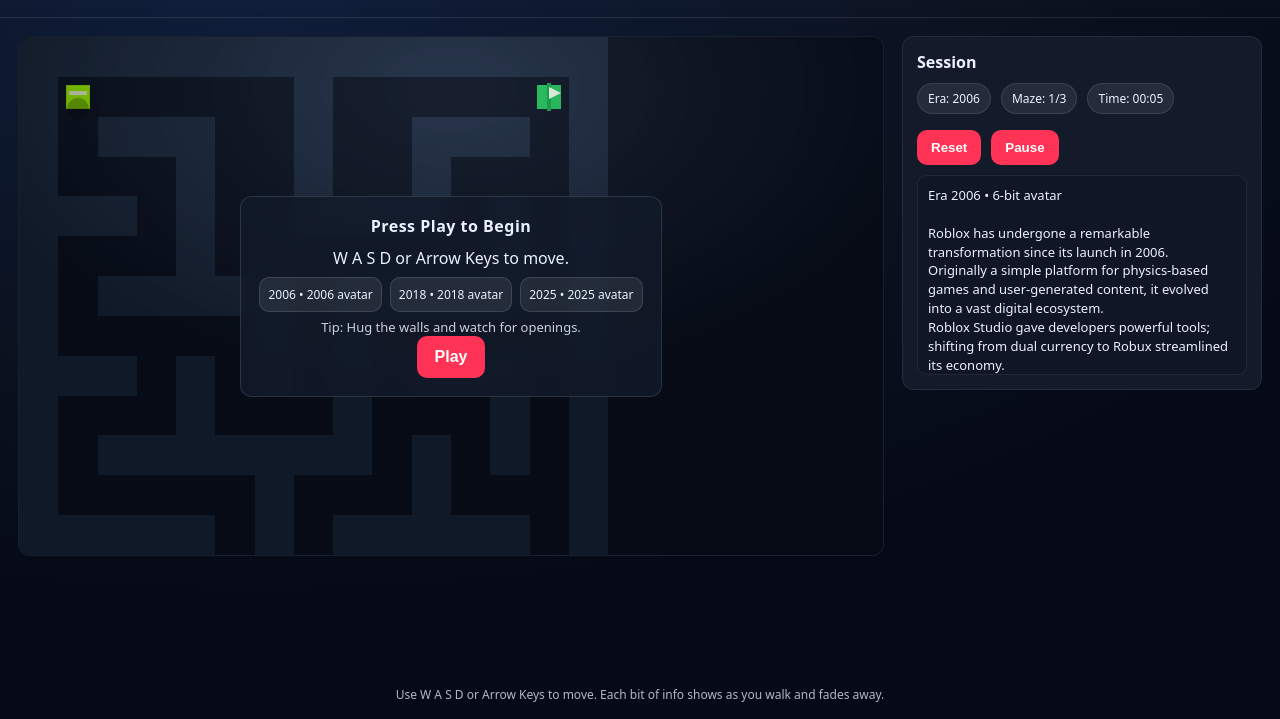
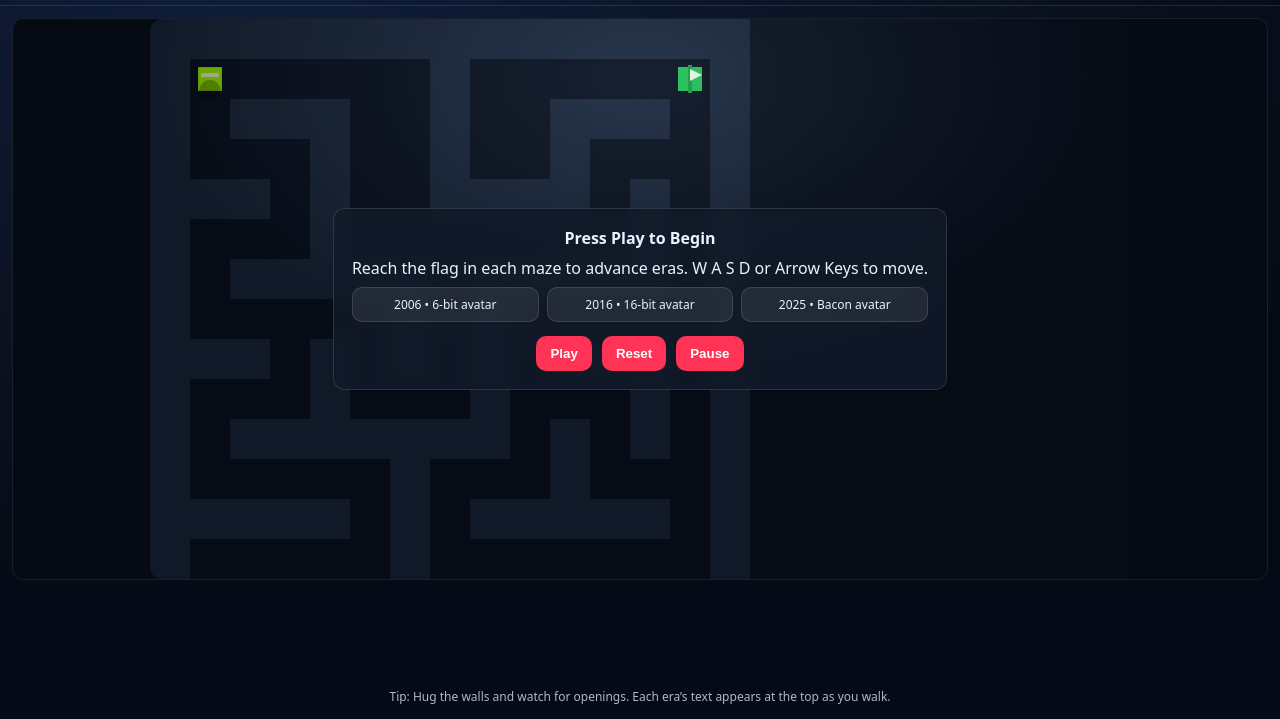
Before and after one commit to solarbeam1124-eng/Websiteeeifjiejfioejifo, a plain HTML site: page index.html in a window 1280 px wide. Shown: the part 81-800 px from the top of the page. Drawn offline with Linux system fonts and the light colour scheme.

Commit message:
Update index.html

```diff
--- a/index.html
+++ b/index.html
@@ -2,15 +2,12 @@
 <html lang="en">
 <head>
   <meta charset="UTF-8" />
-  <title>My roblox pip: how has roblox changed throughout the years</title>
+  <title>Roblox Evolution Maze</title>
   <meta name="viewport" content="width=device-width, initial-scale=1" />
   <style>
     :root {
       --bg: #0b1220;
-      --accent: #ff3355;
       --text: #eaf2ff;
-      --panel: #131a2a;
-      --panel2: #0f1626;
       --btn: #ff3355;
       --btnText: #ffffff;
     }
@@ -20,103 +17,36 @@
       font-family: system-ui, -apple-system, Segoe UI, Roboto, Arial, sans-serif;
       background: radial-gradient(1200px 600px at 20% 10%, #0f1d3a 0%, #0b1220 60%, #050a16 100%);
       color: var(--text);
+      min-height: 100vh;
       display: grid;
-      min-height: 100vh;
       grid-template-rows: auto 1fr auto;
     }
     header {
-      padding: 20px;
+      padding: 16px;
+      border-bottom: 1px solid rgba(255,255,255,0.06);
       background: linear-gradient(180deg, rgba(255,255,255,0.05), transparent);
-      border-bottom: 1px solid rgba(255,255,255,0.06);
     }
-    header h1 {
-      margin: 0;
-      font-size: 24px;
-      letter-spacing: 0.5px;
-    }
-    header .subtitle {
-      opacity: 0.8;
-      font-size: 14px;
-      margin-top: 6px;
-    }
-    main {
-      display: grid;
-      grid-template-columns: 1fr 360px;
-      gap: 18px;
-      padding: 18px;
-      align-items: start;
-    }
+    header h1 { margin: 0; font-size: 22px; letter-spacing: 0.3px; }
+    header .subtitle { opacity: 0.8; font-size: 13px; margin-top: 6px; }
+
+    main { padding: 12px; }
     #stage {
       background: #0a1120;
       border: 1px solid rgba(255,255,255,0.06);
       border-radius: 12px;
       position: relative;
       overflow: hidden;
-      min-height: 520px;
+      min-height: 560px;
       display: grid;
       place-items: center;
     }
-    #hud {
-      background: var(--panel);
-      border: 1px solid rgba(255,255,255,0.08);
-      border-radius: 12px;
-      padding: 14px;
-      display: grid;
-      gap: 10px;
-    }
-    #hud h2 { font-size: 16px; margin: 0; }
-    .row { display: flex; gap: 10px; align-items: center; }
-    .badge {
-      padding: 6px 10px;
-      border-radius: 999px;
-      background: rgba(255,255,255,0.08);
-      font-size: 12px;
-      border: 1px solid rgba(255,255,255,0.1);
-    }
-    #info {
-      background: var(--panel2);
-      border: 1px solid rgba(255,255,255,0.08);
-      border-radius: 10px;
-      padding: 10px;
-      font-size: 13px;
-      line-height: 1.45;
-      max-height: 200px;
-      overflow: auto;
-      white-space: pre-wrap;
-    }
-    #controls {
-      display: flex;
-      gap: 10px;
-      flex-wrap: wrap;
-      margin-top: 6px;
-    }
-    button {
-      appearance: none;
-      background: var(--btn);
-      color: var(--btnText);
-      border: none;
-      border-radius: 10px;
-      padding: 10px 14px;
-      font-weight: 600;
-      cursor: pointer;
-      transition: transform 0.08s ease, filter 0.12s ease;
-    }
-    button:hover { filter: brightness(1.05); }
-    button:active { transform: translateY(1px); }
-    #playBtn { font-size: 16px; padding: 12px 18px; }
     canvas {
       width: 100%;
       height: 100%;
-      max-width: 880px;
-      max-height: 520px;
+      max-width: 980px;
+      max-height: 560px;
       border-radius: 12px;
-      image-rendering: pixelated; /* retro look */
-    }
-    footer {
-      padding: 16px;
-      opacity: 0.75;
-      font-size: 12px;
-      text-align: center;
+      image-rendering: pixelated;
     }
     .overlay {
       position: absolute;
@@ -134,15 +64,11 @@
       max-width: 640px;
       text-align: center;
     }
-    .title {
-      font-weight: 800; letter-spacing: 0.5px; margin-bottom: 10px;
-    }
-    .hint { font-size: 13px; opacity: 0.85; margin-top: 6px; }
     .grid {
       display: grid;
       grid-template-columns: repeat(3, 1fr);
       gap: 8px;
-      margin-top: 8px;
+      margin: 8px 0 14px;
     }
     .chip {
       background: rgba(255,255,255,0.08);
@@ -150,6 +76,25 @@
       padding: 8px;
       border-radius: 10px;
       font-size: 12px;
+    }
+    button {
+      appearance: none;
+      background: var(--btn);
+      color: var(--btnText);
+      border: none;
+      border-radius: 10px;
+      padding: 10px 14px;
+      font-weight: 600;
+      cursor: pointer;
+      transition: transform 0.08s ease, filter 0.12s ease;
+    }
+    button:hover { filter: brightness(1.05); }
+    button:active { transform: translateY(1px); }
+    .controls {
+      display: flex;
+      gap: 10px;
+      justify-content: center;
+      margin-top: 10px;
     }
 
     /* Top banner narrative */
@@ -168,88 +113,92 @@
       pointer-events: none;
       opacity: 0;
       transition: opacity 1.0s ease;
-      max-width: 80%;
+      max-width: 84%;
       text-align: center;
       backdrop-filter: blur(4px);
     }
     #banner.show { opacity: 1; }
+
+    footer {
+      padding: 14px;
+      opacity: 0.75;
+      font-size: 12px;
+      text-align: center;
+    }
   </style>
 </head>
 <body>
   <header>
-    <h1>ROBLOX PIP: how has roblox change throughout the years</h1>
-    <div class="subtitle">Move through three eras of the maze and learn how the platform Roblox evolved.</div>
+    <h1>ROBLOX Evolution Maze</h1>
+    <div class="subtitle">Full-screen mazes with era-specific narration. Use W A S D or Arrow Keys.</div>
   </header>
 
   <main>
     <section id="stage">
-      <canvas id="game" width="880" height="520"></canvas>
+      <canvas id="game" width="980" height="560"></canvas>
       <div id="banner"></div>
       <div id="overlay" class="overlay">
         <div class="card">
-          <div class="title">Press Play to Begin</div>
-          <div>W A S D or Arrow Keys to move.</div>
+          <div style="font-weight:800; margin-bottom:8px;">Press Play to Begin</div>
+          <div>Reach the flag in each maze to advance eras. W A S D or Arrow Keys to move.</div>
           <div class="grid">
-            <div class="chip">2006 • 2006 avatar</div>
-            <div class="chip">2018 • 2018 avatar</div>
-            <div class="chip">2025 • 2025 avatar</div>
+            <div class="chip">2006 • 6‑bit avatar</div>
+            <div class="chip">2016 • 16‑bit avatar</div>
+            <div class="chip">2025 • Bacon avatar</div>
           </div>
-          <div class="hint">Tip: Hug the walls and watch for openings.</div>
-          <button id="playBtn">Play</button>
+          <div class="controls">
+            <button id="playBtn">Play</button>
+            <button id="resetBtn" title="Restart from era 2006">Reset</button>
+            <button id="pauseBtn">Pause</button>
+          </div>
         </div>
       </div>
     </section>
-
-    <aside id="hud">
-      <h2>Session</h2>
-      <div class="row">
-        <span class="badge" id="eraBadge">Era: 2006</span>
-        <span class="badge" id="levelBadge">Maze: 1/3</span>
-        <span class="badge" id="timeBadge">Time: 00:00</span>
-      </div>
-      <div id="controls">
-        <button id="resetBtn" title="Restart from era 2006">Reset</button>
-        <button id="pauseBtn">Pause</button>
-      </div>
-      <div id="info"></div>
-    </aside>
   </main>
 
   <footer>
-    Use W A S D or Arrow Keys to move. Each bit of info shows as you walk and fades away.
+    Tip: Hug the walls and watch for openings. Each era’s text appears at the top as you walk.
   </footer>
 
   <script>
-    // --- Game constants
+    // --- Constants & themes
     const TILE = 40;
-    const SPEEDS = { "2006": 2.2, "2018": 2.8, "2025": 3.3 };
+    const SPEEDS = { "2006": 2.2, "2016": 2.8, "2025": 3.3 };
     const THEMES = {
       "2006": { wall: "#1b2a41", floor: "#0a1324", avatar: "#a2ff00", detail: 6 },
-      "2018": { wall: "#263b66", floor: "#101b33", avatar: "#ffcc00", detail: 16 },
+      "2016": { wall: "#263b66", floor: "#101b33", avatar: "#ffcc00", detail: 16 },
       "2025": { wall: "#2e4a88", floor: "#121f3e", avatar: "#ff3355", detail: 32 } // Bacon vibe
     };
 
-    // --- Narrative sentences (base)
-    const narrativeBase = [
-      "Roblox has undergone a remarkable transformation since its launch in 2006.",
-      "Originally a simple platform for physics-based games and user-generated content, it evolved into a vast digital ecosystem.",
-      "Roblox Studio gave developers powerful tools; shifting from dual currency to Robux streamlined its economy.",
-      "Roblox expanded beyond PC to mobile, console, and VR — reaching a global audience.",
-      "Today, Roblox is a social and creative hub with virtual concerts, education, and a thriving creator economy.",
-      "Developers earn real income, and players explore millions of games across genres.",
-      "With over 85 million daily users and major brand partnerships, Roblox reshaped digital interaction."
-    ];
-
-    // Era-specific banner prefix lines
-    const ERA_PREFIX = {
-      "2006": "Era 2006 • 6‑bit avatar",
-      "2018": "Era 2018 • 16‑bit avatar",
-      "2025": "Era 2025 • Bacon avatar"
+    // --- Era narratives (each era has its own text)
+    const ERA_TEXT = {
+      "2006": [
+        "Era 2006 • 6‑bit avatar",
+        "Roblox launched as a physics sandbox with user-generated worlds.",
+        "Early avatars were simple blocky figures and classic hats.",
+        "Community scripts and basic building tools drove creativity.",
+        "Dual currency (Tickets & Robux) shaped the early economy."
+      ],
+      "2016": [
+        "Era 2016 • 16‑bit avatar",
+        "Roblox Studio matured with plugins and better publishing.",
+        "Shift toward Robux-only economy simplified transactions.",
+        "Mobile and console support broadened access worldwide.",
+        "Emerging dev marketplace and events boosted creators."
+      ],
+      "2025": [
+        "Era 2025 • Bacon avatar",
+        "Roblox is a social/creative hub with concerts & education.",
+        "Millions of experiences across genres, global community.",
+        "Creators earn income; UGC and brands expand the ecosystem.",
+        "Cross-platform, VR experiments, and evolving avatar fidelity."
+      ]
     };
 
-    // --- Mazes: 1=2006, 2=2018, 3=2025
+    // --- Mazes (solvable)
+    // Legend: #=wall, .=path, S=start, G=goal
     const mazes = [
-      {
+      { // 2006: compact, solvable
         era: "2006",
         grid: [
           "###############",
@@ -269,33 +218,33 @@
           "###############"
         ]
       },
-      {
-        era: "2018",
+      { // 2016: widened corridors, ensured route from S to G
+        era: "2016",
         grid: [
           "####################",
           "#S..#.....#......#G#",
-          "#.#.#.###.#.####...#",
-          "#.#...#...#....#...#",
-          "#.#####.#####.#.#.#.",
-          "#.....#.....#.#...#.",
-          "###.#.#.###.#.###.#.",
-          "#...#.#...#.#...#.#.",
-          "#.###.###.#.###.#.#.",
-          "#...#.....#.....#.#.",
-          "###.#######.#####.#.",
-          "#...#.....#.....#.#.",
+          "#.#.#.###.#.####.#.#",
+          "#.#...#...#....#.#.#",
+          "#.#####.#####.#.#..#",
+          "#.....#.....#.#...##",
+          "###.#.#.###.#.###..#",
+          "#...#.#...#.#...#..#",
+          "#.###.###.#.###.#..#",
+          "#...#.....#.....#..#",
+          "###.#######.#####..#",
+          "#...#.....#.....#..#",
           "##.#.#.###.#.###.#.#",
           "#.....#...#.....#..#",
           "####################"
         ]
       },
-      {
+      { // 2025: longer, but with multiple clear passages
         era: "2025",
         grid: [
           "########################",
-          "#S.....#............#..#",
+          "#S.....#....#.......#..#",
           "#.###..#.##.#.#######..#",
-          "#...#.......#.....#....#",
+          "#...#..#....#.....#....#",
           "###.#..######.###.#.####",
           "#...#.......#...#.#....#",
           "#.#####.#####.#.#.####.#",
@@ -306,8 +255,8 @@
           "#.....#...#...#..#.#.#.#",
           "#####.#.#####.#.##.#.#.#",
           "#.....#.......#....#...#",
-          "#.#############.######.#",
-          "#..............#.....#G#",
+          "#.###.#.#####.#.###.#..#",
+          "#...#.#.....#.#...#.#G.#",
           "########################"
         ]
       }
@@ -320,10 +269,6 @@
     const playBtn = document.getElementById("playBtn");
     const resetBtn = document.getElementById("resetBtn");
     const pauseBtn = document.getElementById("pauseBtn");
-    const infoEl = document.getElementById("info");
-    const eraBadge = document.getElementById("eraBadge");
-    const levelBadge = document.getElementById("levelBadge");
-    const timeBadge = document.getElementById("timeBadge");
     const bannerEl = document.getElementById("banner");
 
     // --- State
@@ -334,46 +279,21 @@
     let paused = false;
     let startTime = 0;
     let lastTime = 0;
-
     const keys = new Set();
 
-    // Narrative queue & movement-trigger
+    // Banner state
     let bannerQueue = [];
     let bannerShowing = false;
-    let distAcc = 0; // distance accumulator to trigger sentences
-    const DIST_PER_SENTENCE = 120; // pixels walked per sentence trigger
-    const BANNER_SHOW_MS = 2800; // visible duration
-    const BANNER_FADE_MS = 1000; // fade in/out controlled via CSS
+    let distAcc = 0;
+    const DIST_PER_SENTENCE = 120;
+    const BANNER_SHOW_MS = 2800;
+    const BANNER_FADE_MS = 1000;
 
-    function formatTime(ms) {
-      const s = Math.floor(ms / 1000);
-      const mm = String(Math.floor(s / 60)).padStart(2, "0");
-      const ss = String(s % 60).padStart(2, "0");
-      return `${mm}:${ss}`;
-    }
-
-    function setInfo(lines) {
-      infoEl.textContent = lines.join("\n");
-    }
-
-    function pushNarrative(era) {
-      // Update side panel with full context
-      const prefix =
-        era === "2006" ? "Era 2006 • 6‑bit avatar\n" :
-        era === "2018" ? "Era 2018 • 16‑bit avatar\n" :
-        "Era 2025 • Bacon avatar\n";
-      setInfo([prefix, ...narrativeBase]);
-
-      // Prepare top banner queue: show prefix first, then sentences one-by-one
-      bannerQueue = [ERA_PREFIX[era], ...narrativeBase];
-      distAcc = 0; // reset distance gate
-    }
-
+    // --- Helpers
     function showBannerOnce(text) {
       bannerShowing = true;
       bannerEl.textContent = text;
       bannerEl.classList.add("show");
-      // Hide after duration
       setTimeout(() => {
         bannerEl.classList.remove("show");
         setTimeout(() => {
@@ -415,12 +335,12 @@
       const era = mazes[currentLevel].era;
       pos = { x: maze.start.x * TILE + TILE/2, y: maze.start.y * TILE + TILE/2 };
       vel = { x: 0, y: 0 };
-      eraBadge.textContent = `Era: ${era}`;
-      levelBadge.textContent = `Maze: ${currentLevel + 1}/3`;
-      pushNarrative(era);
-      // Immediately show the first line (era prefix) when the level starts
+      // Prepare banner for era
+      bannerQueue = [...ERA_TEXT[era]];
+      distAcc = 0;
+      // Announce the first line immediately
       if (bannerQueue.length) showBannerOnce(bannerQueue.shift());
-      draw(0); // immediate draw
+      draw(0);
     }
 
     function tileAt(px, py) {
@@ -464,15 +384,11 @@
       const nextX = pos.x + vel.x;
       const nextY = pos.y + vel.y;
 
-      // Move with collision
       if (!collide(nextX, pos.y)) pos.x = nextX;
       if (!collide(pos.x, nextY)) pos.y = nextY;
 
-      // Distance walked this frame
       const deltaDist = Math.hypot(pos.x - prevX, pos.y - prevY);
-      if (deltaDist > 0) {
-        maybePopBannerByWalk(deltaDist);
-      }
+      if (deltaDist > 0) maybePopBannerByWalk(deltaDist);
     }
 
     function drawGrid(theme) {
@@ -487,7 +403,6 @@
             ctx.fillStyle = theme.wall;
             ctx.fillRect(px, py, TILE, TILE);
           } else if (tile === "G") {
-            // goal flag
             ctx.fillStyle = "#22c55e";
             ctx.fillRect(px + 8, py + 8, TILE - 16, TILE - 16);
             ctx.fillStyle = "#14a34a";
@@ -533,19 +448,12 @@
           maze = parseMaze(currentLevel);
           const era = mazes[currentLevel].era;
           pos = { x: maze.start.x * TILE + TILE/2, y: maze.start.y * TILE + TILE/2 };
-          pushNarrative(era);
-          // Immediately announce the new era
+          bannerQueue = [...ERA_TEXT[era]];
+          distAcc = 0;
           if (bannerQueue.length) showBannerOnce(bannerQueue.shift());
-          eraBadge.textContent = `Era: ${era}`;
-          levelBadge.textContent = `Maze: ${currentLevel + 1}/3`;
         } else {
-          setInfo([
-            "You reached the 2025 Bacon avatar finale!",
-            "",
-            ...narrativeBase,
-            "",
-            "Thanks for exploring the Roblox evolution. Press Reset to play again."
-          ]);
+          bannerQueue = ["Finale reached! Thanks for exploring the Roblox evolution."];
+          showBannerOnce(bannerQueue.shift());
           paused = true;
         }
       }
@@ -555,10 +463,7 @@
       const theme = THEMES[mazes[currentLevel].era];
       drawGrid(theme);
       drawAvatar(theme);
-      if (started && !paused) {
-        checkGoal();
-      }
-      timeBadge.textContent = `Time: ${formatTime((started && !paused) ? (timestamp - startTime) : (lastTime - startTime))}`;
+      if (started && !paused) checkGoal();
     }
 
     function loop(timestamp) {
@@ -580,25 +485,23 @@
       if (["ArrowUp","ArrowDown","ArrowLeft","ArrowRight","Space"].includes(e.code)) e.preventDefault();
       keys.add(e.code);
     });
-    window.addEventListener("keyup", (e) => {
-      keys.delete(e.code);
-    });
+    window.addEventListener("keyup", (e) => { keys.delete(e.code); });
 
-    playBtn.addEventListener("click", () => {
+    document.getElementById("playBtn").addEventListener("click", () => {
       overlay.style.display = "none";
       started = true;
       paused = false;
       startTime = performance.now();
     });
-    resetBtn.addEventListener("click", () => {
+    document.getElementById("resetBtn").addEventListener("click", () => {
       overlay.style.display = "grid";
       started = false;
       paused = false;
       resetLevel(0);
     });
-    pauseBtn.addEventListener("click", () => {
+    document.getElementById("pauseBtn").addEventListener("click", () => {
       paused = !paused;
-      pauseBtn.textContent = paused ? "Resume" : "Pause";
+      document.getElementById("pauseBtn").textContent = paused ? "Resume" : "Pause";
     });
 
     // --- Init
```
